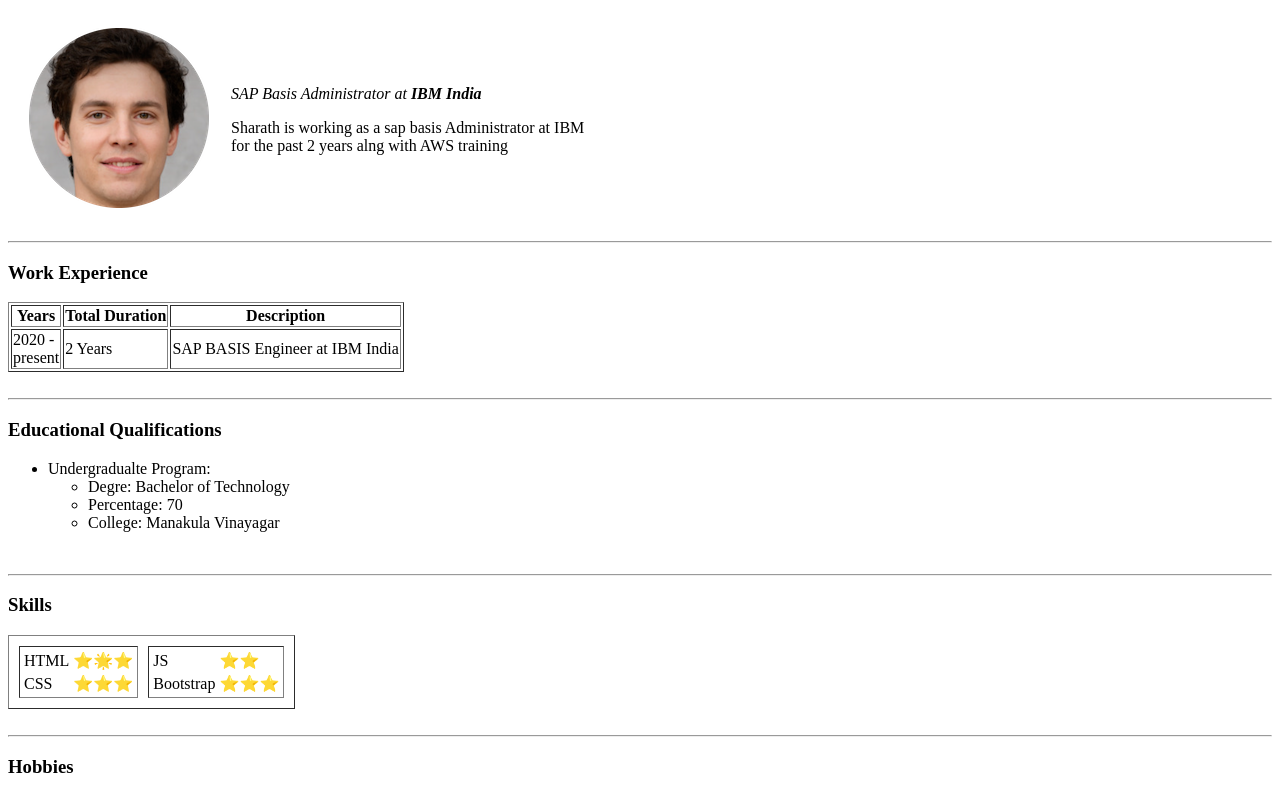
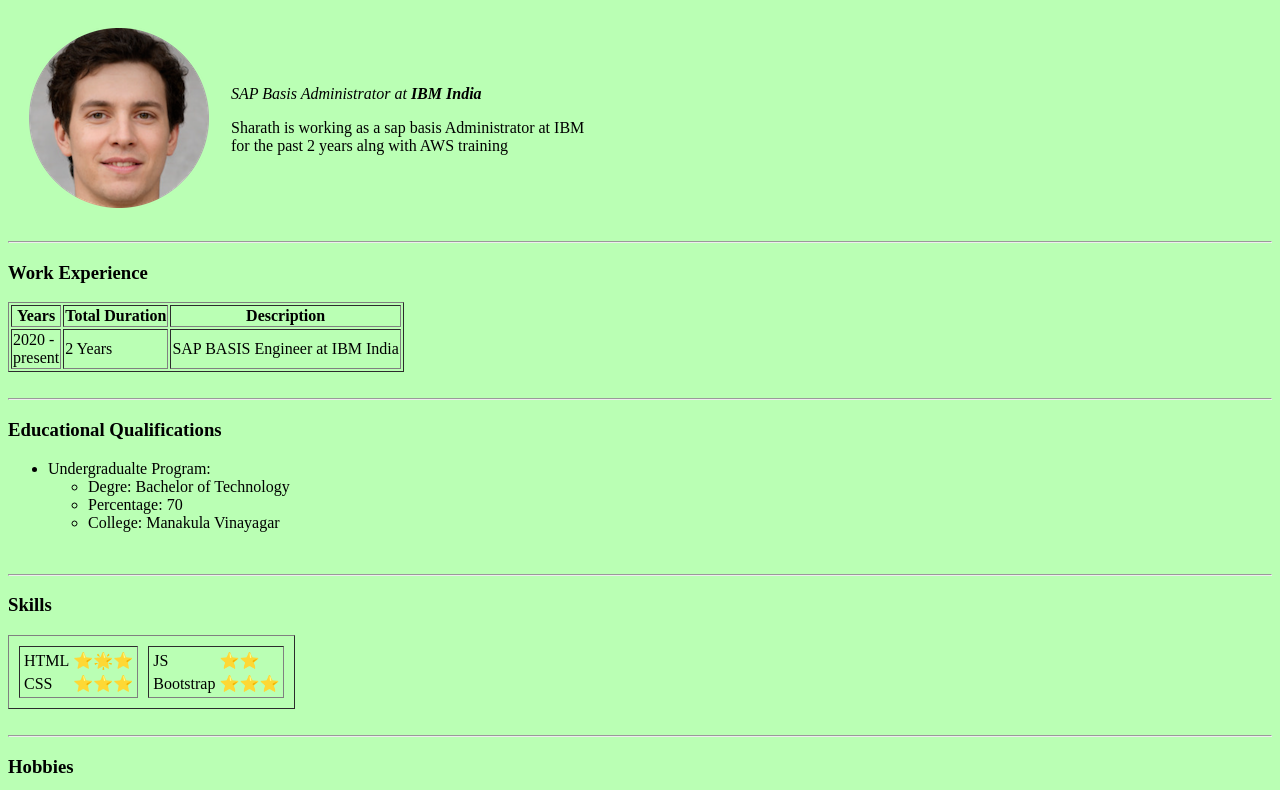
Before and after one commit to Sharath0409/CV, a plain HTML site: page index.html in a window 1280 px wide. Shown: the part 73-863 px from the top of the page. Drawn offline with Linux system fonts and the light colour scheme.

Commit message:
Update index.html

```diff
--- a/index.html
+++ b/index.html
@@ -6,7 +6,7 @@
   <title>Sharath Profile</title>
 </head>
 
-<bodystyle="background-color:#BAFFB4;">
+<body style="background-color:#BAFFB4;">
   <h1>Sharath Profile
   </h1>
   <table cellspacing="20">
```
